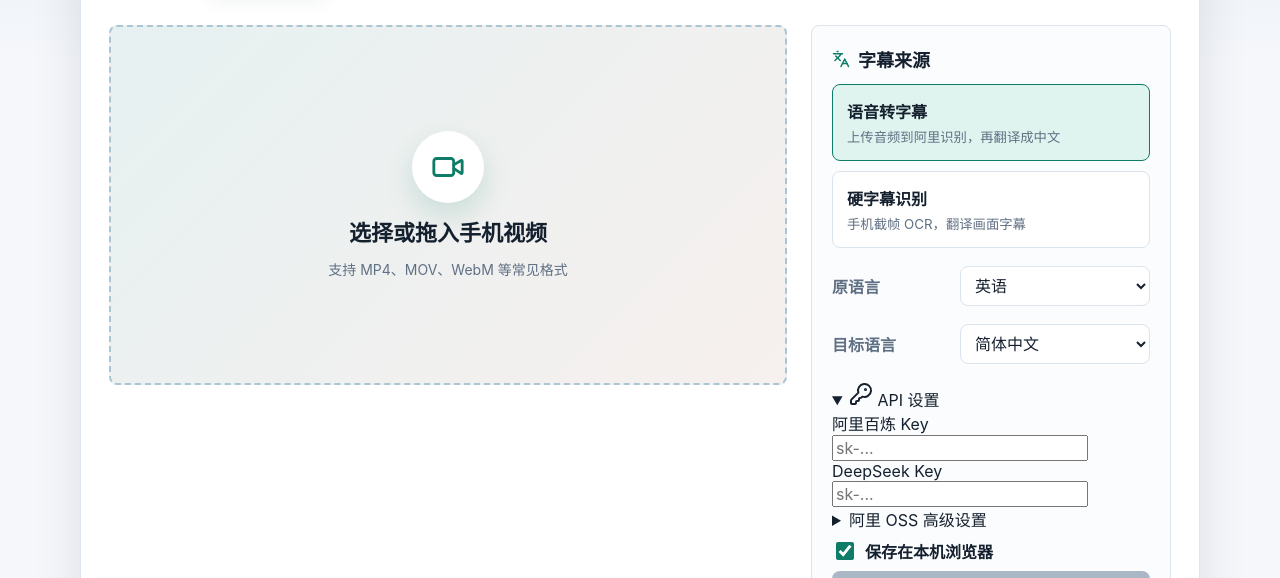
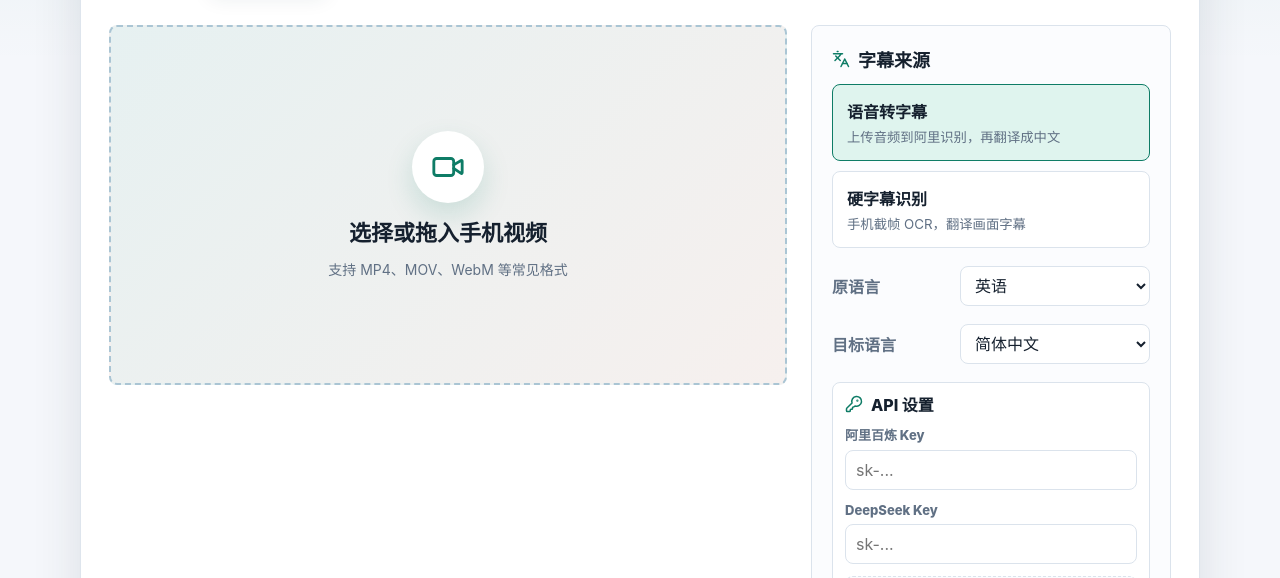
Before and after one commit to cqhz52-byte/videocompress, a website: page index.html in a window 1280 px wide. Both pictures are taken after a click on the button "字幕翻译". Shown: the part 218-796 px from the top of the page. Drawn offline with nearby package versions, Linux system fonts and the light colour scheme.

Commit message:
Update styles.css

```diff
--- a/styles.css
+++ b/styles.css
@@ -472,6 +472,82 @@ output {
   padding-top: 2px;
 }
 
+.api-settings {
+  margin-bottom: 18px;
+  border: 1px solid var(--line);
+  border-radius: 8px;
+  background: var(--surface);
+}
+
+.api-settings summary,
+.advanced-settings summary {
+  min-height: 42px;
+  display: flex;
+  align-items: center;
+  gap: 8px;
+  padding: 0 12px;
+  color: var(--ink);
+  cursor: pointer;
+  font-weight: 850;
+}
+
+.api-settings summary svg {
+  width: 18px;
+  height: 18px;
+  color: var(--accent);
+}
+
+.field-stack {
+  display: grid;
+  gap: 12px;
+  padding: 0 12px 14px;
+}
+
+.field-stack label {
+  display: grid;
+  gap: 6px;
+}
+
+.field-stack label span,
+.advanced-settings summary {
+  color: var(--muted);
+  font-size: 13px;
+  font-weight: 800;
+}
+
+.field-stack input {
+  width: 100%;
+  min-height: 40px;
+  padding: 0 10px;
+  border: 1px solid var(--line);
+  border-radius: 8px;
+  background: #fff;
+  color: var(--ink);
+}
+
+.split-fields {
+  display: grid;
+  grid-template-columns: 1fr 1fr;
+  gap: 10px;
+}
+
+.advanced-settings {
+  border: 1px dashed var(--line);
+  border-radius: 8px;
+  padding: 4px 10px 10px;
+  background: #fbfcfe;
+}
+
+.advanced-settings[open] {
+  display: grid;
+  gap: 10px;
+}
+
+.setting-switch {
+  display: flex !important;
+  grid-template-columns: none !important;
+}
+
 .result-panel h2 {
   margin: 0;
   font-size: 24px;
```
